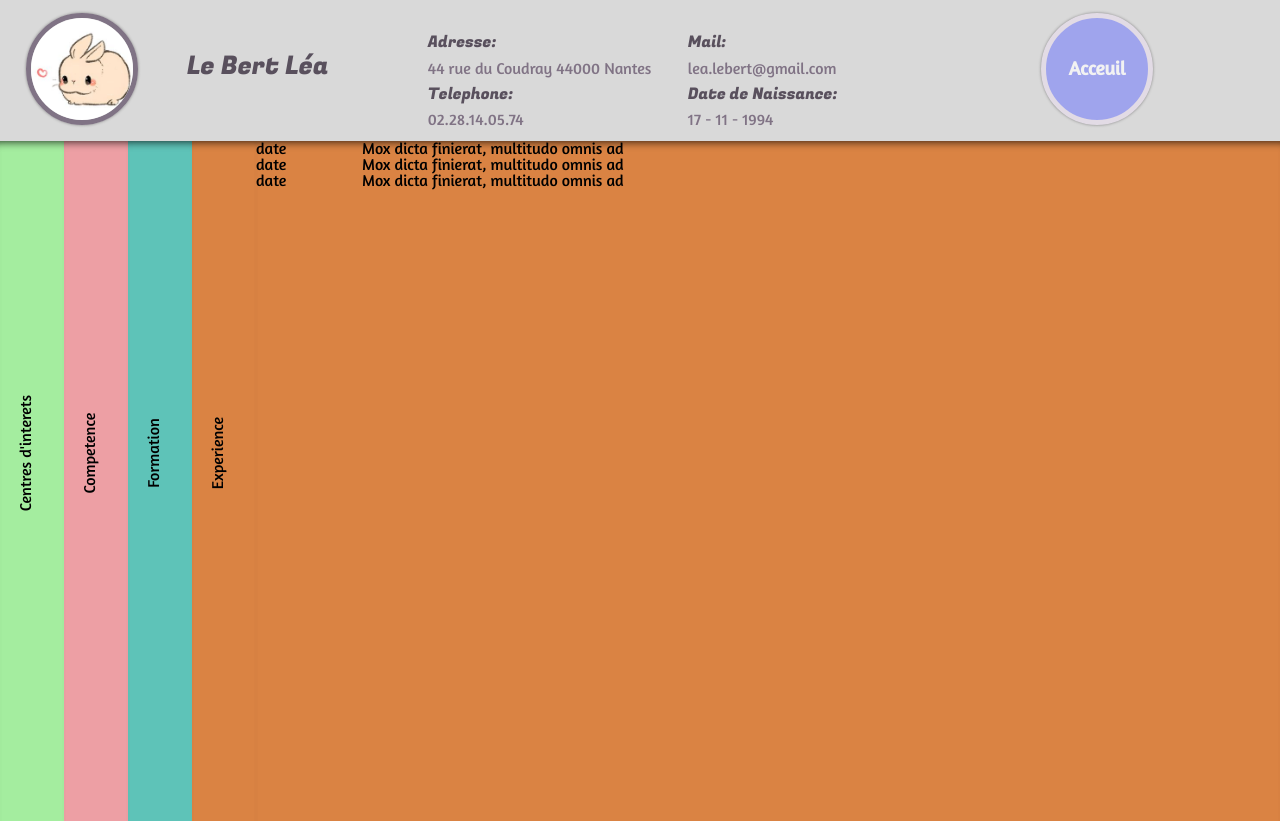
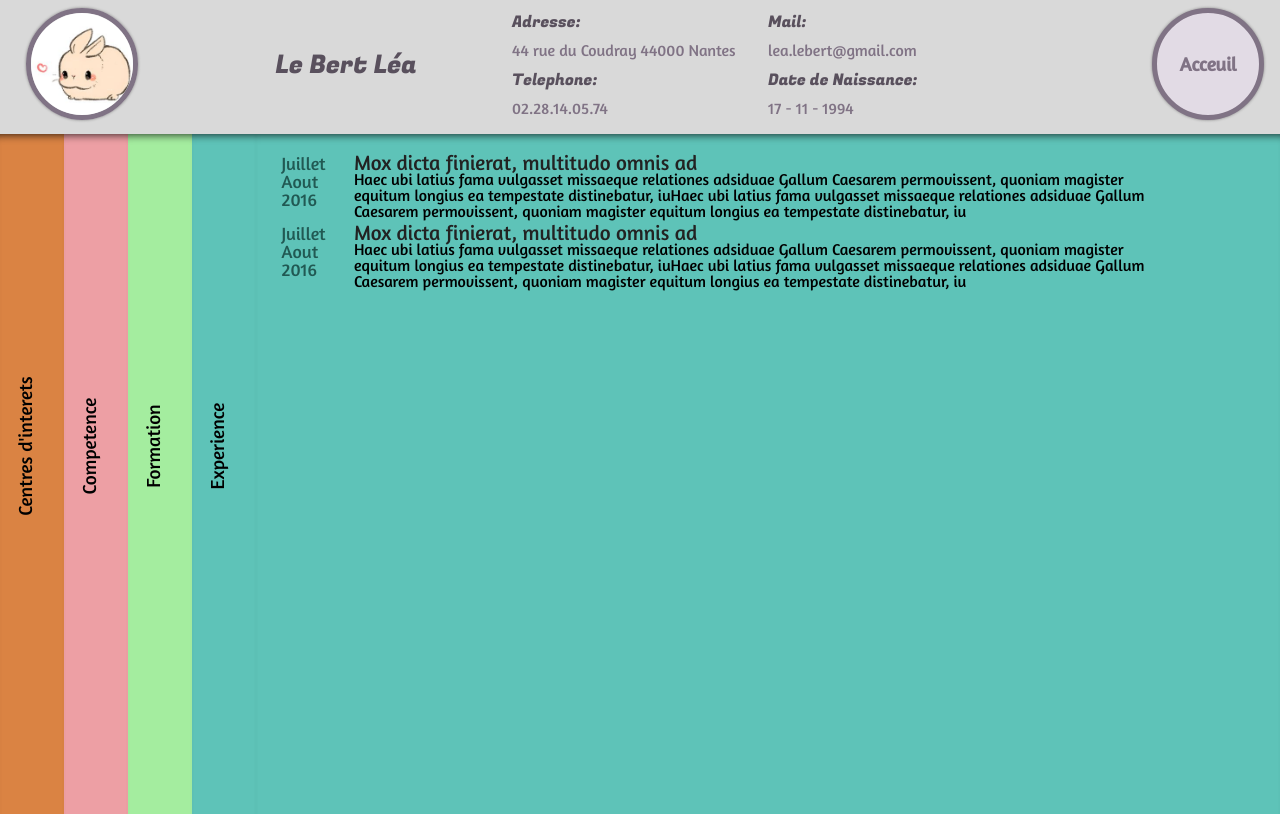
Before and after one commit to EnzDev/PPP-Website, a plain HTML site: page lea.html in a window 1280 px wide. Drawn offline with Linux system fonts and the light colour scheme.

Commit message:
to merge

```diff
--- a/lea.html
+++ b/lea.html
@@ -2,34 +2,39 @@
 <html>
    <head>
       <meta charset="utf-8">
-      <title>Nom - Prenom</title>
+      <title>Le Bert - Lea</title>
       <link rel="stylesheet" href="src/css/reset.css" charset="utf-8">
       <link rel="stylesheet" href="src/css/font/fontface.css" media="screen" charset="utf-8">
       <link href='https://fonts.googleapis.com/css?family=Fugaz+One' rel='stylesheet' type='text/css'>
       <link rel="stylesheet" href="src/css/lea.css"  charset="utf-8">
-      <link rel="stylesheet" href="src\css\lea - com.css"  charset="utf-8">
+      <link rel="stylesheet" href="src/css/lea - com.css"  charset="utf-8">
       <script src="src/jquery.js" charset="utf-8"></script>
    </head>
    <body>
       <header>
 
-      <div> <!-- resume -->
-              <img src="src\img\rabbit.png" alt="photo" />
-               <dl class='col'>
-                 <div>Le Bert Léa</div>
-                 <br><br> <div> </div>
-              </dl>
-              <dl class='col'>
-                <dt>Adresse:</dt><dd> 44 rue du Coudray 44000 Nantes</dd>
-                <dt>Telephone:</dt><dd> 02.28.14.05.74 </dd>
-             </dl>
-              <dl class='col'>
-                <dt>Mail:</dt> <dd>lea.lebert@gmail.com</dd>
-                <dt>Date de Naissance:</dt><dd> 17 - 11 - 1994 </dd>
-            </dl>
-         </div>
+              <table border="1">
+                <tr>
+                  <td rowspan="4"><img src="src/img/rabbit.png" alt="photo" /></td>
+                  <td rowspan="4"><h2>Le Bert Léa</h2></td>
+                  <td><h3>Adresse:</h3></td>
+                  <td><h3>Mail:</h3></td>
+                </tr>
+                <tr>
+                  <td> 44 rue du Coudray 44000 Nantes</td>
+                  <td> lea.lebert@gmail.com</td>
+                </tr>
+                <tr>
+                  <td><h3>Telephone:</h3></td>
+                  <td><h3>Date de Naissance:</h3></td>
+                </tr>
+                <tr>
+                  <td> 02.28.14.05.74 </td>
+                  <td> 17 - 11 - 1994 </td>
+                </tr>
+              </table>
          <nav>
-            <div class="acc"><div class="acc-circle"><a href="index.html" class="round-button">Acceuil</a></div></div>
+            <div class="acc"><div class="acc-circle"><a href="#" class="round-button">Acceuil</a></div></div>
          </nav>
       </header>
 
@@ -37,23 +42,25 @@
         <section id="int">
             <div class="name"><div>Centres d'interets</div></div><!--
          --><div class="big" > <!-- big container -->
-               <div class="container">
-                <ul>
-                  <li><div class="date"><div class="date-circle"></div></div>
-                      2016
-                      <h3> Mox dicta finierat, multitudo omnis ad </h3>
-                      <p>Haec ubi latius fama vulgasset missaeque relationes adsiduae Gallum Caesarem permovissent, quoniam magister equitum longius ea tempestate distinebatur, iussus comes orientis Nebridius contractis undique militaribus copiis ad eximendam periculo civitatem amplam et oportunam studio properabat ingenti, quo cognito abscessere latrones nulla re amplius memorabili gesta, dispersique ut solent avia montium petiere celsorum.</p>
-                  </li>
-                </ul>
-
+                <div class="boite">
+                  <div class="date"> juin - juillet 2016</div>
+                  <h4> titre</h4>
+                  <div class="desc">Lorem ipsum dolor sit amet, consectetur adipisicing elit, sed do eiusmod tempor incididunt ut labore et dolore magna aliqua. Ut enim ad minim veniam, quis nostrud exercitation ullamco laboris nisi ut aliquip ex ea commodo consequat. Duis aute irure dolor in reprehenderit in voluptate velit esse cillum dolore eu fugiat nulla pariatur. Excepteur sint occaecat cupidatat non proident, sunt in culpa qui officia deserunt mollit anim id est laborum.</div>
+                </div>
            </div>
          </section><!--
       --><section id="com">
             <div class="name"><div>Competence</div></div><!--
          --><div class="big" > <!-- big container -->
-
+              <div class="boite">
                 <h4>Langues</h4>
 							  <div class="Comp-cont">
+                  <div class="Comp-nom">Francais</div>
+								<div class="Comp-lvl">
+									<div class="Comp dix"></div>
+								</div>
+                <div class="Comp-score">Natif</div>
+                <br>
 								  <div class="Comp-nom">Anglais</div>
 								<div class="Comp-lvl">
 									<div class="Comp neuf"></div>
@@ -63,7 +70,7 @@
 
  								<div class="Comp-nom">Coréen</div>
 								<div class="Comp-lvl">
-									<div class="Comp sept"></div>
+									<div class="Comp six"></div>
 								</div>
 								<div class="Comp-score">Intermédiaire</div>
                 <br>
@@ -75,9 +82,11 @@
 								<div class="Comp-score">Debutant</div>
                 <br>
               </div>
+              <br>
 
+            <br>
             <hr/>
-
+            <br>
 
 							<h4>Programation</h4>
 							<div class="Comp-cont">
@@ -108,57 +117,38 @@
 								</div>
 								<div class="Comp-score">En cours d'apprentissage</div><br>
               </div>
-
+            </div>
             </div> <!-- big end -->
         </section><!--
       --><section id="for">
             <div class="name"><div>Formation</div></div><!--
          --><div class="big" > <!-- big container -->
-               <div class="container">
-                 <ul>
-                   <li><div class="date">2016
-                     </div>
-                       <h3> Mox dicta finierat, multitudo omnis ad </h3>
-                       <p>Haec ubi latius fama vulgasset missaeque relationes adsiduae Gallum Caesarem permovissent, quoniam magister equitum longius ea tempestate distinebatur, iussus comes orientis Nebridius contractis undique militaribus copiis ad eximendam periculo civitatem amplam et oportunam studio properabat ingenti, quo cognito abscessere latrones nulla re amplius memorabili gesta, dispersique ut solent avia montium petiere celsorum.</p>
-                   </li>
-                 </ul>
+              <div class="boite">
+                <div class="date"> juin - juillet 2016</div>
+                <h4> titre</h4>
+                <div class="desc">Lorem ipsum dolor sit amet, consectetur adipisicing elit, sed do eiusmod tempor incididunt ut labore et dolore magna aliqua. Ut enim ad minim veniam, quis nostrud exercitation ullamco laboris nisi ut aliquip ex ea commodo consequat. Duis aute irure dolor in reprehenderit in voluptate velit esse cillum dolore eu fugiat nulla pariatur. Excepteur sint occaecat cupidatat non proident, sunt in culpa qui officia deserunt mollit anim id est laborum.</div>
               </div>
             </div>
          </section><!--
       --><section id="exp" class="activated">
             <div class="name"><div>Experience</div></div><!--
          --><div class="big"> <!-- big container -->
-               <div class="container">
+               <div class="boite">
                  <table style="width:100%">
                   <tr>
-                     <td>date</td>
-                     <td><h3> Mox dicta finierat, multitudo omnis ad </h3>
+                    <td rowspan="2"><h4>Juillet Aout 2016</h4></td>
+                    <td><h3> Mox dicta finierat, multitudo omnis ad </h3></td>
                   </tr>
-                   <tr class="hidden">
-                     <td></td>
-
+                  <tr >
                     <td>Haec ubi latius fama vulgasset missaeque relationes adsiduae Gallum Caesarem permovissent, quoniam magister equitum longius ea tempestate distinebatur, iuHaec ubi latius fama vulgasset missaeque relationes adsiduae Gallum Caesarem permovissent, quoniam magister equitum longius ea tempestate distinebatur, iu</td>
                   </tr>
                   <tr>
-                     <td>date</td>
-                     <td><h3> Mox dicta finierat, multitudo omnis ad </h3>
+                    <td rowspan="2"><h4>Juillet Aout 2016</h4></td>
+                    <td><h3> Mox dicta finierat, multitudo omnis ad </h3></td>
                   </tr>
-                   <tr class="hidden">
-                     <td></td>
-
+                  <tr >
                     <td>Haec ubi latius fama vulgasset missaeque relationes adsiduae Gallum Caesarem permovissent, quoniam magister equitum longius ea tempestate distinebatur, iuHaec ubi latius fama vulgasset missaeque relationes adsiduae Gallum Caesarem permovissent, quoniam magister equitum longius ea tempestate distinebatur, iu</td>
                   </tr>
-                   <tr>
-                     <td>date</td>
-                     <td><h3>  Mox dicta finierat, multitudo omnis ad </h3>
-                   </tr>
-                  <tr class="hidden">
-                     <td></td>
-
-                     <td>Haec ubi latius fama vulgasset missaeque relationes adsiduae Gallum Caesarem permovissent, quoniam magister equitum longius ea tempestate distinebatur, iuHaec ubi latius fama vulgasset missaeque relationes adsiduae Gallum Caesarem permovissent, quoniam magister equitum longius ea tempestate distinebatur, iu</td>
-                   </tr>
-
-
                 </table>
               </div>
             </div>
--- a/src/css/lea - com.css
+++ b/src/css/lea - com.css
@@ -39,6 +39,9 @@ h4 {
 .Comp-cont .Comp-lvl .neuf {
     width: 90%;
 }
+.Comp-cont .Comp-lvl .dix {
+    width: 100%;
+}
 .Comp-nom{
     font-family: sans-serif;
     float: left;
--- a/src/css/lea.css
+++ b/src/css/lea.css
@@ -3,11 +3,17 @@ body{font-family: Amaranth, sans-serif;}
 header{
   background: #d9d9d9;
   width: 100%;
-  height: 11vw;}
+  height: 15%;
+  padding-top: 1vh;
+  padding-bottom: 1vh;
+  }
+  header table{
+    display: inline-block;
+  }
 
 .acc {
 	width:8vw;
-    margin: 1vw 0 2vw 1vw;
+
 }
 .acc-circle {
 	width: 8vw;
@@ -15,12 +21,12 @@ header{
 	padding-bottom: 100%;
     border-radius: 50%;
     overflow:hidden;
-    background: #9fa4ed;
-    box-shadow: 0 0 3px gray;
-    border: 5px solid #e2dbe5;
+    background: #e2dbe5;
+    box-shadow: 0 0 3px grey;
+    border: 5px solid#807385;
 }
 .acc-circle:hover {
-  border: 5px solid #807385;
+  border: 5px solid #59505d;
 }
 .acc a {
   display:inline-block;
@@ -32,50 +38,46 @@ header{
 	margin-top:-0.5em;
 
 	text-align:center;
-	color:#f2f2f2;
+	color:#807385;
     font-size: 1.5vw;
     font-weight:bold;
     text-decoration:none;
 }
-/*header inline*/
-header div dl.col{
-  display: inline-block;
-  width: 20vw;
-  line-height: 2vw;
-}
-header div dl.col div{
+
+
+header table tr td h2{
   font-size: 2vw;
   font-family: 'Fugaz One', cursive;
   color: #59505d;
   margin-left: 1.5vw;
+
 }
-header div dl.col dt{
+header table tr td{
+  color: #807385;
+  width: 20vw;
+  vertical-align: middle;
+}
+header table tr td h3{
   font-family: 'Fugaz One', cursive;
   color: #59505d;
 }
-header div dl.col dd{
-  display: inline-block;
-  color: #807385;
-}
 header nav{
   display: inline-block;
+  float: right;
+  margin-right: 2vw;
 }
 header {
   display: inline-block;
 }
-header div{
-  display: inline-block;
-  width: 80vw;
 
-}
-header div img{
+header img{
 display: inline-block;
   border-radius: 50%;
   width: 8vw;
   box-shadow: 0 0 3px gray;
   border: 5px solid #807385;
   margin-left: 2vw;
-  margin-right: 2vw;
+  margin-right: : 2vw;
 
 }
 
@@ -83,6 +85,7 @@ display: inline-block;
 #container {
    height : 85vh;
    width : 100vw;
+    background-color: #5EC3B8;
 }
 
 section{display: inline-block; position: relative;}
@@ -94,7 +97,8 @@ section{display: inline-block; position: relative;}
   height: 85vh;
   width:5vw;
   cursor: pointer;
-  box-shadow: inset 0 9px 8px -8px rgba(0, 0, 0, 0.77);
+  box-shadow: inset 0px 9px 8px -8px rgba(0, 0, 0, 0.77);
+  font-size: 1.5vw;
 }
 
 #container section .name div{
@@ -114,10 +118,17 @@ section{display: inline-block; position: relative;}
    /*background-color: #FFF;*/
    height: 85vh;
    vertical-align: top;
-   width: 0;
+   width: 0vw;
    transition: width cubic-bezier(0.01,0.5,0.25,1) 1s;
    overflow: hidden;
-   box-shadow: 0 9px 8px -8px rgba(0, 0, 0, 0.77) inset;
+   box-shadow: 0px 9px 8px -8px rgba(0, 0, 0, 0.77) inset;
+}
+.boite{
+  height: 70vh;
+  width: 70vw;
+  margin-left: 2vw;
+  margin-top: 2vh;
+
 }
 
 .container {
@@ -127,28 +138,39 @@ section{display: inline-block; position: relative;}
 .activated .big{
    display: inline-block !important;
    width: 80vw !important;
-
    transition: width cubic-bezier(0.01,0.5,0.25,1) 1s;
 }
-
-#int{ background-color:#a4ed9f ;} #int .name:hover{ background-color:#93d58f ;}
-#com{ background-color:#ed9fa4 ;} #com .name:hover{ background-color:#EA7079 ;}
-#for{ background-color:#5EC3B8 ;} #for .name:hover{ background-color:#41ada2;}
-#exp{ background-color:#DA8343 ;} #exp .name:hover{ background-color:#d6752e ;}
-/* int  exp for
-*/
-#int .container table td h3:hover +table tr.hidden,#exp .container table td h3:hover +table tr.hidden,#for .container table td h3:hover +table tr.hidden{
-  display: block;
+.activated .name{
+  pointer-events: none;
 }
 
-#int .container table tr.hidden,#exp .container table tr.hidden,#for .container table tr.hidden{
-  display: none;
-}
+#int{ background-color:#DA8343 ;} #int .name:hover{ background-color:#d6752e;}
+#com{ background-color:#ed9fa4 ;} #com .name:hover{ background-color:#EA7079;}
+#for{ background-color:#a4ed9f;}  #for .name:hover{ background-color:#93d58f ;}
+#exp{ background-color:#5EC3B8;}  #exp .name:hover{ background-color:#41ada2 ;}
 
+#int h4{ color: #99521e;font-size: 18px; }
+#com h4{ color: #D4414B;font-size: 18px; }
+#for h4{ color: #245821;font-size: 18px; }
+#exp h4{ color: #215953;font-size: 18px; }
 
-
-}
-#int .container table td h3:hover +.date-circle,#exp .container table td h3:hover +.date-circle,#for .container ul li h3:hover +.date-circle{
-  background: #3d200c;
-}
-tr.hidden
+#int h3{line-height: 1vh;
+font-size: 21px;
+margin-bottom: 5px;
+margin-top: 5px;
+color:#222;}
+#com h3{line-height: 1vh;
+font-size: 21px;
+margin-bottom: 5px;
+margin-top: 5px;
+color:#222;}
+#for h3{line-height: 1vh;
+font-size: 21px;
+margin-bottom: 5px;
+margin-top: 5px;
+color:#222;}
+#exp h3{line-height: 1vh;
+font-size: 21px;
+margin-bottom: 5px;
+margin-top: 5px;
+color:#222;}
```
Lines whose indentation alone changed are shown as unchanged.
